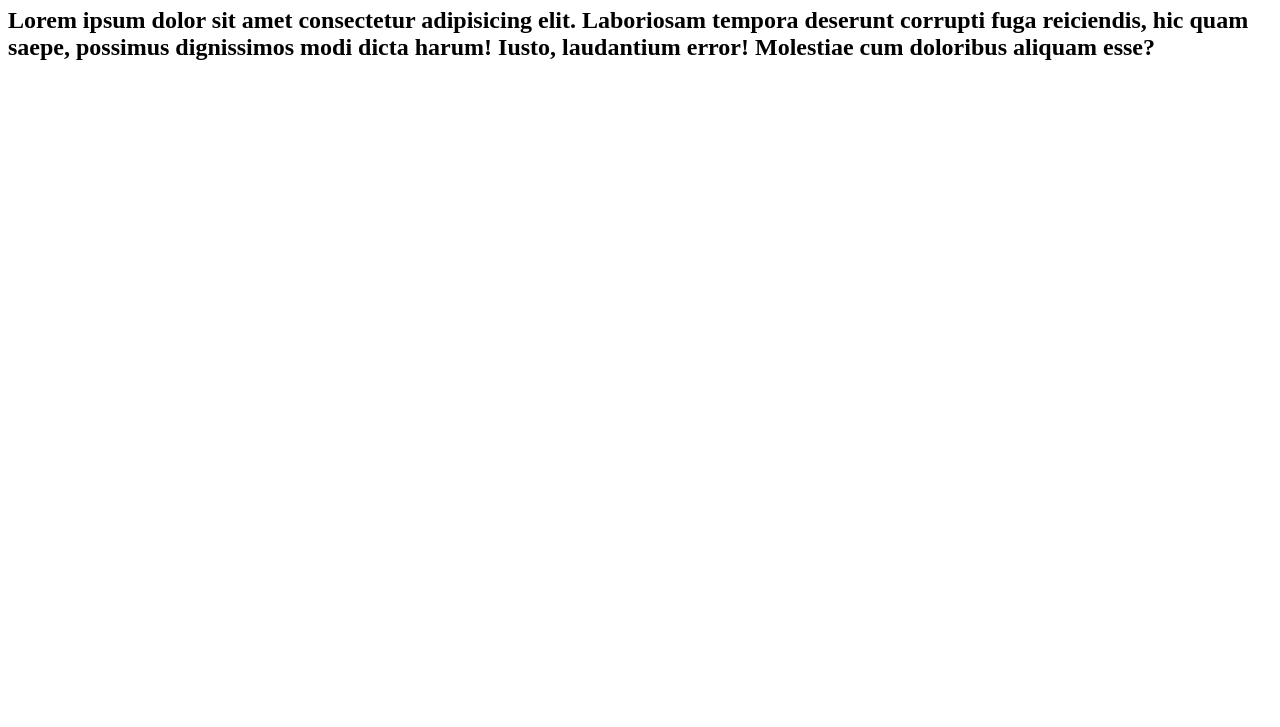
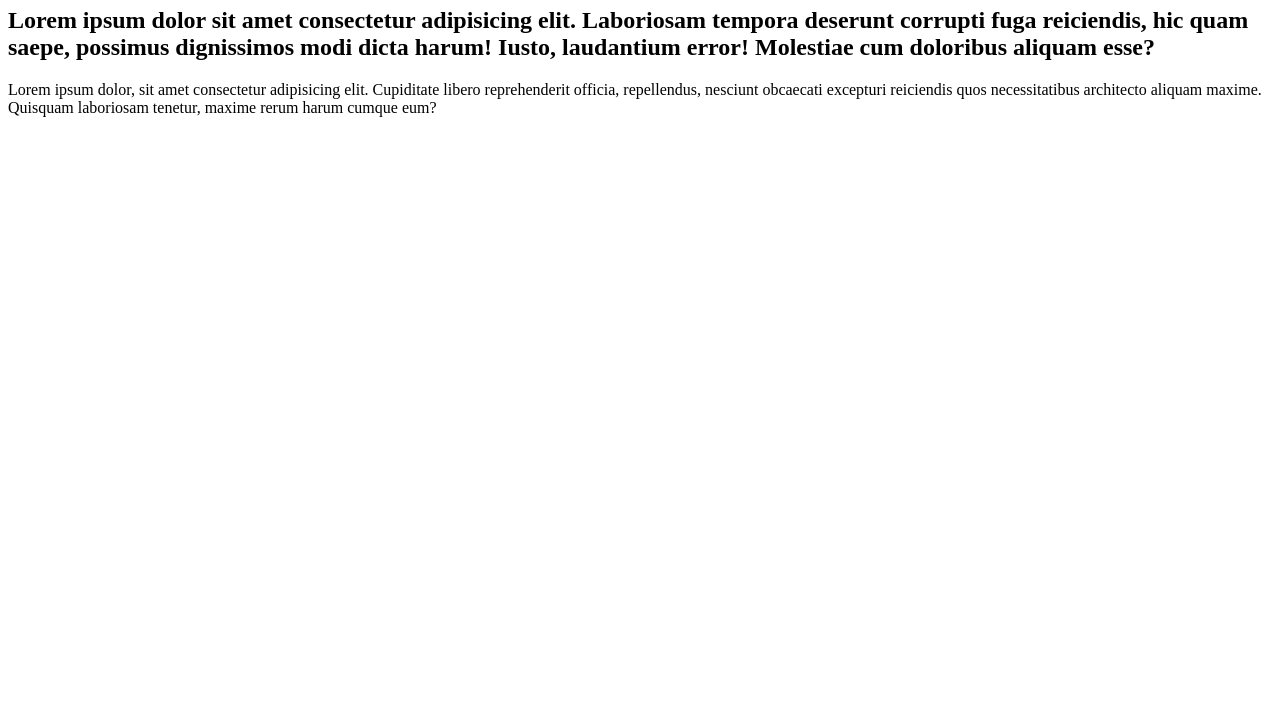
Before and after one commit to Marknop/Site-web, a plain HTML site: page index.html in a window 1280 px wide. Shown: the part 73-800 px from the top of the page. Drawn offline with Linux system fonts and the light colour scheme.

Commit message:
Modification Readme et ajout paragraphe

```diff
--- a/index.html
+++ b/index.html
@@ -8,5 +8,7 @@
 <body>
     <h1>Mon nouveau site web</h1>
     <h2>Lorem ipsum dolor sit amet consectetur adipisicing elit. Laboriosam tempora deserunt corrupti fuga reiciendis, hic quam saepe, possimus dignissimos modi dicta harum! Iusto, laudantium error! Molestiae cum doloribus aliquam esse?</h2>
+
+    <p>Lorem ipsum dolor, sit amet consectetur adipisicing elit. Cupiditate libero reprehenderit officia, repellendus, nesciunt obcaecati excepturi reiciendis quos necessitatibus architecto aliquam maxime. Quisquam laboriosam tenetur, maxime rerum harum cumque eum?</p>
 </body>
 </html>
```
Also changed, not shown: 1 other file.
